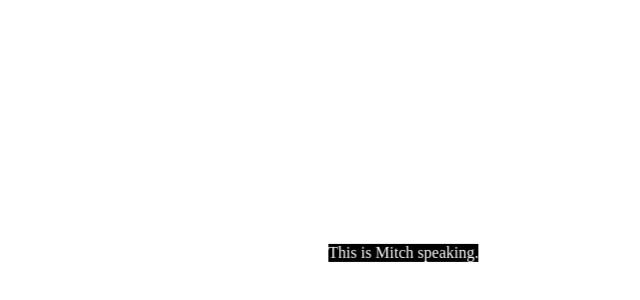
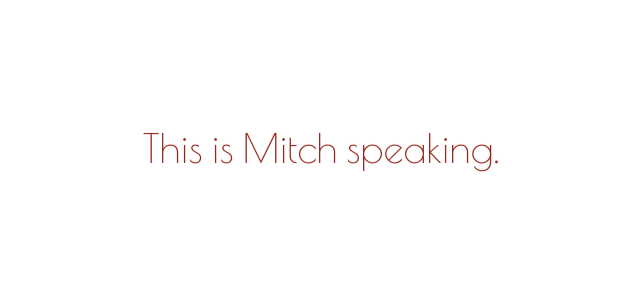
Before and after one commit to mitchswaldman/hello-amber, a plain HTML site: page index.html in a window 1280 px wide. Shown: the part 164-464 px from the top of the page, without its empty margins (319-959 px from the left). Drawn offline with nearby package versions, Linux system fonts and the light colour scheme.

Commit message:
New text, color, position.

```diff
--- a/index.html
+++ b/index.html
@@ -1,17 +1,30 @@
 <head>
-<style type="text/css">
-	.quote {
-		position: absolute;
-		background-color: black;
-		color: white;
-	}
-</style>
+
+<link href='https://fonts.googleapis.com/css?family=Poiret+One' rel='stylesheet' type='text/css'>
 <script src="bower_components/jquery/dist/jquery.min.js" type="text/javascript"></script>
 <script src="bower_components/underscore/underscore-min.js" type="text/javascript"></script>
 <script src="js/gsap/src/minified/TimelineMax.min.js" type="text/javascript"></script>
 <script src="js/gsap/src/minified/TweenMax.min.js" type="text/javascript"></script>
 <script src="js/gsap/src/minified/TweenMax.min.js" type="text/javascript"></script>
 <script src="js/gsap/src/minified/utils/SplitText.min.js" type="text/javascript"></script>
+<style type="text/css">
+	body {
+		text-align: center;
+	}
+	.quote {
+		position: absolute;
+		font-family: 'Poiret One', cursive;
+		font-size: 250%;
+		color: #96281B;
+		text-align: center;
+		vertical-align: middle;
+		line-height: 90px;
+		left:0;
+		right:0;
+		margin-left: auto;
+		margin-right: auto;
+	}
+</style>
 </head>
 <body>
 
--- a/js/test.js
+++ b/js/test.js
@@ -35,7 +35,8 @@
 
 	var appendQuoteDivs = function(phrases){
 		_.each(phrases, function(phrase){
-			$('body').append('<div class="quote" style="opacity:0">'+phrase+'</div>')
+			var divString = '<div class="quote" style="opacity:1; top:'+height/3+';">'+phrase+'</div>';
+			$('body').append(divString);
 		})
 	};
 	appendQuoteDivs(phrases);
@@ -43,7 +44,7 @@
 	// var tl = new TimelineLite({paused:true}),
  //    mySplitText = new SplitText($quotes, {type:"chars"}),
  //    chars = mySplitText.chars; //an array of all the divs that wrap each character
-    TweenMax.staggerTo($quotes, .5, {opacity: 1, x: width/2, y:height/2, rotationX: 360, transformOrigin: "0% 100% -50", ease:Expo.easeOut, repeat: 1, repeatDelay:2, yoyo: true}, 2.5)
+    TweenMax.staggerFrom($quotes, .5, {opacity: 0, rotationX: 90, transformOrigin: "0% 100% -50", ease:Expo.easeOut, repeat: 1, repeatDelay:2, yoyo: true}, 3.0)
 	// TweenLite.set($quotes, {perspective:400});
  //    _.each($quotes, function($quote){
 
```
